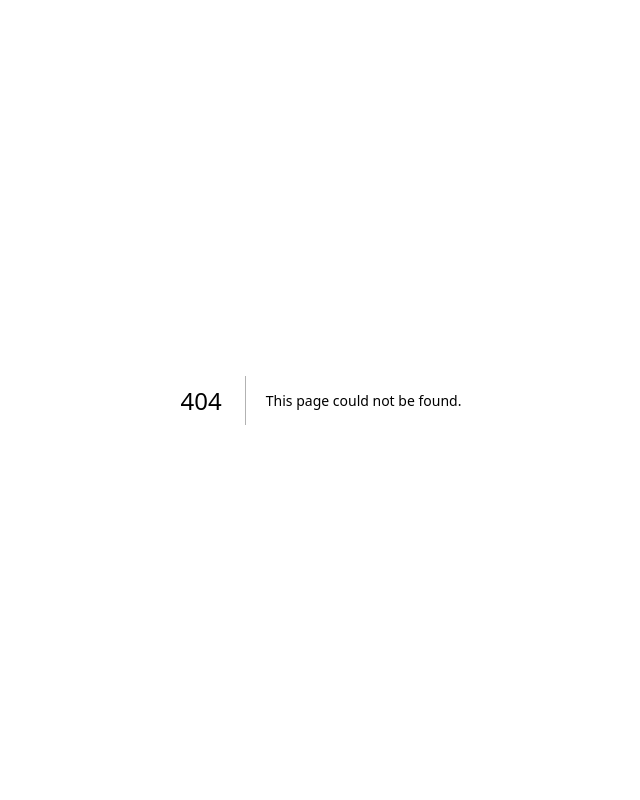
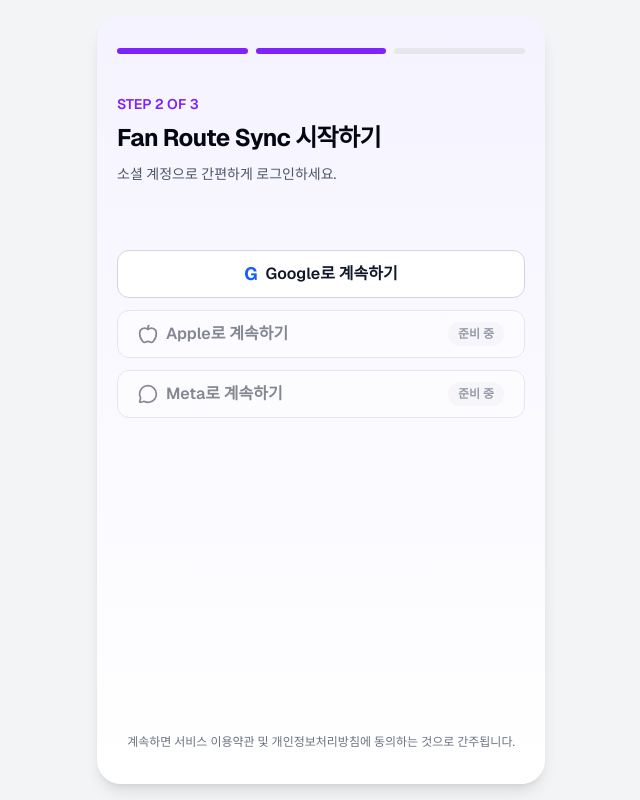
Before and after one commit to fanroute-sync/fanroute-sync-web, a Next.js app: page /login in a window 1280 px wide. Before the commit this address had no page. Shown: the whole page, without its empty margins (319-959 px from the left). Built offline with nearby package versions, Linux system fonts and the light colour scheme.

Commit message:
feat: add Google social login entry

```diff
--- /dev/null
+++ b/src/app/login/page.tsx
@@ -0,0 +1,5 @@
+import { LoginScreen } from '@/features/onboarding';
+
+export default function LoginPage() {
+  return <LoginScreen />;
+}
--- a/src/features/onboarding/index.ts
+++ b/src/features/onboarding/index.ts
@@ -1 +1,2 @@
 export { LanguageScreen } from './ui/language-screen';
+export { LoginScreen } from './ui/login-screen';
--- /dev/null
+++ b/src/features/onboarding/ui/login-screen.tsx
@@ -0,0 +1,45 @@
+'use client';
+
+import { Apple, MessageCircle } from 'lucide-react';
+import { useRouter } from 'next/navigation';
+import { toast } from 'sonner';
+
+import { Badge, Button } from '@/components/ui';
+import { OnboardingFrame } from '@/features/onboarding/ui/onboarding-frame';
+
+function GoogleMark() {
+  return <span aria-hidden='true' className='text-lg font-bold text-blue-600'>G</span>;
+}
+
+export function LoginScreen() {
+  const router = useRouter();
+
+  const handleGoogleLogin = () => {
+    const oauthUrl = process.env.NEXT_PUBLIC_GOOGLE_OAUTH_URL;
+
+    if (oauthUrl) {
+      window.location.assign(oauthUrl);
+      return;
+    }
+
+    toast.info('Google OAuth 연결 전이라 프로필 설정 화면으로 이동합니다.');
+    router.push('/onboarding/profile');
+  };
+
+  return (
+    <OnboardingFrame step={2} title='Fan Route Sync 시작하기' description='소셜 계정으로 간편하게 로그인하세요.'>
+      <div className='mt-8 space-y-3'>
+        <Button variant='outline' size='lg' fullWidth onClick={handleGoogleLogin}>
+          <GoogleMark /> Google로 계속하기
+        </Button>
+        <Button variant='outline' size='lg' fullWidth disabled>
+          <Apple aria-hidden='true' size={20} /> Apple로 계속하기 <Badge className='ml-auto'>준비 중</Badge>
+        </Button>
+        <Button variant='outline' size='lg' fullWidth disabled>
+          <MessageCircle aria-hidden='true' size={20} /> Meta로 계속하기 <Badge className='ml-auto'>준비 중</Badge>
+        </Button>
+      </div>
+      <p className='mt-auto pt-8 text-center text-xs leading-5 text-gray-500'>계속하면 서비스 이용약관 및 개인정보처리방침에 동의하는 것으로 간주됩니다.</p>
+    </OnboardingFrame>
+  );
+}
```
Also changed, not shown: 1 other file (tests, documents, lock files or other folders).
